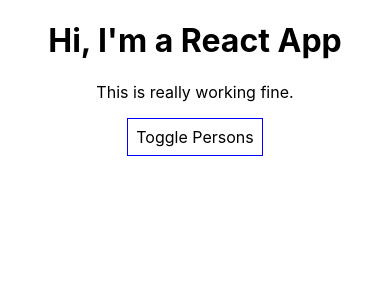
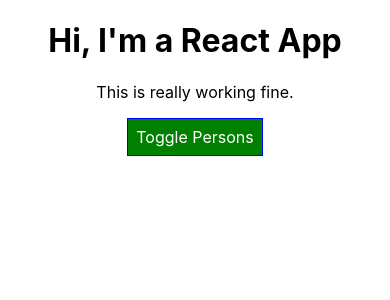
Before and after one commit to AhamadCH/react-complete-guide, a React (Create React App) app in the folder react-complete-guide/: page / in a window 390 px wide. Shown: the top 300 px of the page. Built offline with nearby package versions, Linux system fonts and the light colour scheme.

Commit message:
Styling React Components & Elements (Radium & Media Query)

```diff
--- a/react-complete-guide/package.json
+++ b/react-complete-guide/package.json
@@ -6,6 +6,7 @@
     "@testing-library/jest-dom": "^4.2.4",
     "@testing-library/react": "^9.5.0",
     "@testing-library/user-event": "^7.2.1",
+    "radium": "^0.26.0",
     "react": "^16.13.1",
     "react-dom": "^16.13.1",
     "react-scripts": "3.4.1"
--- a/react-complete-guide/src/App.css
+++ b/react-complete-guide/src/App.css
@@ -1,3 +1,11 @@
 .App {
   text-align: center;
 }
+
+.red {
+  color: red;
+}
+
+.bold {
+  font-weight: bold;
+}
--- a/react-complete-guide/src/App.js
+++ b/react-complete-guide/src/App.js
@@ -1,5 +1,6 @@
 import React, { Component } from 'react';
 import './App.css';
+import Radium, { StyleRoot } from 'radium';
 import Person from './Person/Person';
 
 
@@ -42,14 +43,29 @@
 
   render() {
     const style = {
-      backgroundColor: 'White',
+      backgroundColor: 'green',
+      color: 'white',
       font: 'inherit',
       border: '1px solid blue',
       padding: '8px',
-      cursor: 'pointer'
+      cursor: 'pointer',
+      ':hover': {
+        backgroundColor: 'lightgreen',
+        color: 'black'
+      }
     }
 
     let persons = null;
+    const classes = [];
+
+    if(this.state.persons.length <= 2) {
+      classes.push('red');
+    }
+
+
+    if(this.state.persons.length <= 1) {
+      classes.push('bold');
+    }
 
     if(this.state.showPerson) {
       persons =  (
@@ -65,15 +81,24 @@
           })}
         </div>
       );
+
+      style.backgroundColor = 'red';
+      style[':hover'] =  {
+        backgroundColor: 'salmon',
+        color: 'black'
+      }
     }
 
     return (
-      <div className="App">
-        <h1>Hi, I'm a React App</h1>
-        <p>This is really working fine.</p>
-        <button style={style} onClick={this.togglePersonHandler}>Toggle Persons</button>
-        {persons}
-      </div>
+
+      <StyleRoot>
+        <div className="App">
+          <h1>Hi, I'm a React App</h1>
+          <p className={classes.join(' ')}>This is really working fine.</p>
+          <button style={style} onClick={this.togglePersonHandler}>Toggle Persons</button>
+          {persons}
+        </div>
+      </StyleRoot>
     );
   }
 }
@@ -120,4 +145,4 @@
 //   // }
 // }
 
-export default App;
+export default Radium(App);
--- a/react-complete-guide/src/Person/Person.js
+++ b/react-complete-guide/src/Person/Person.js
@@ -1,9 +1,15 @@
 import React from 'react';
 import './Person.css';
+import Radium from 'radium';
 
 const person = (props) => {
+    const style = {
+        '@media (min-width: 500px)': {
+            width: '450px'
+        }
+    };
     return (
-        <div className="Person">
+        <div className="Person" style={style}>
             <p onClick={props.click}>I'm {props.name} and I'm {props.age} years old.</p>
             <p>{props.children}</p>
             <input type="text" onChange={props.change} value={props.name}/>
@@ -11,4 +17,4 @@
     )
 };
 
-export default person;
+export default Radium(person);
```
